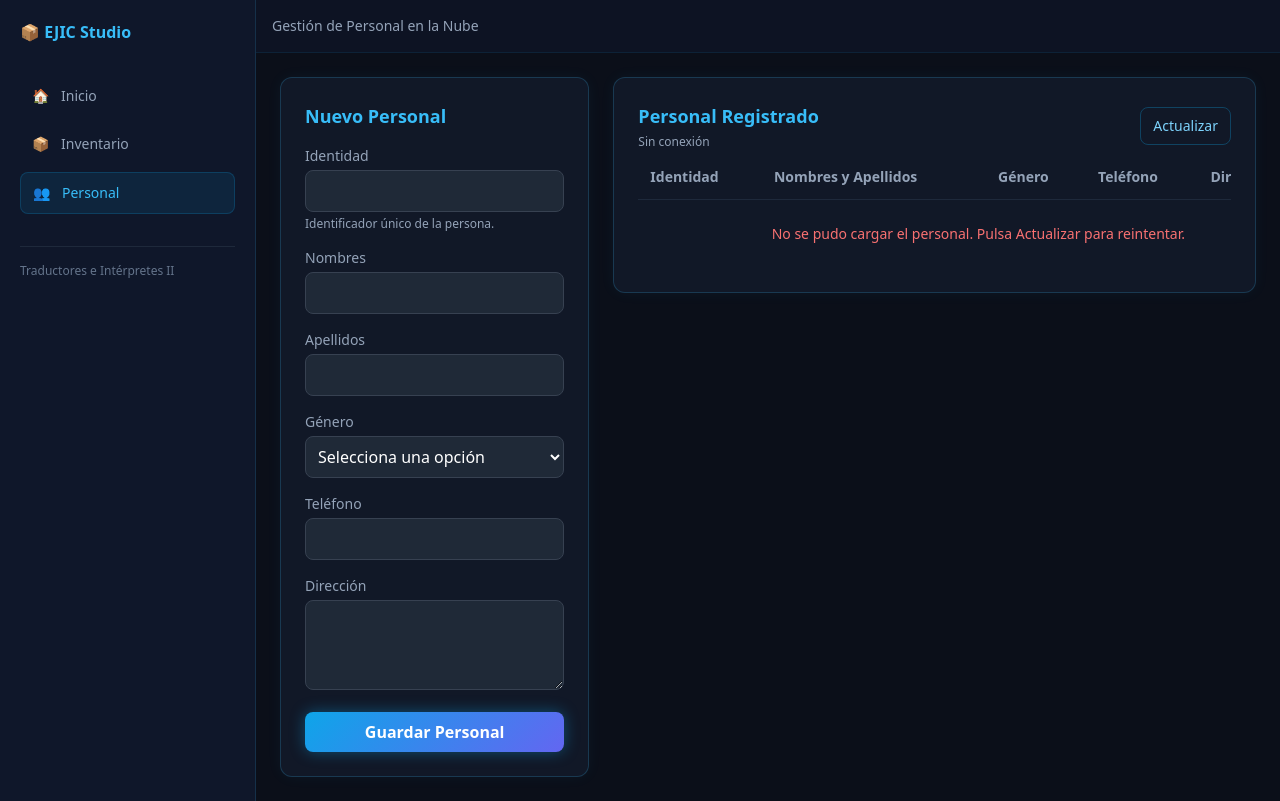
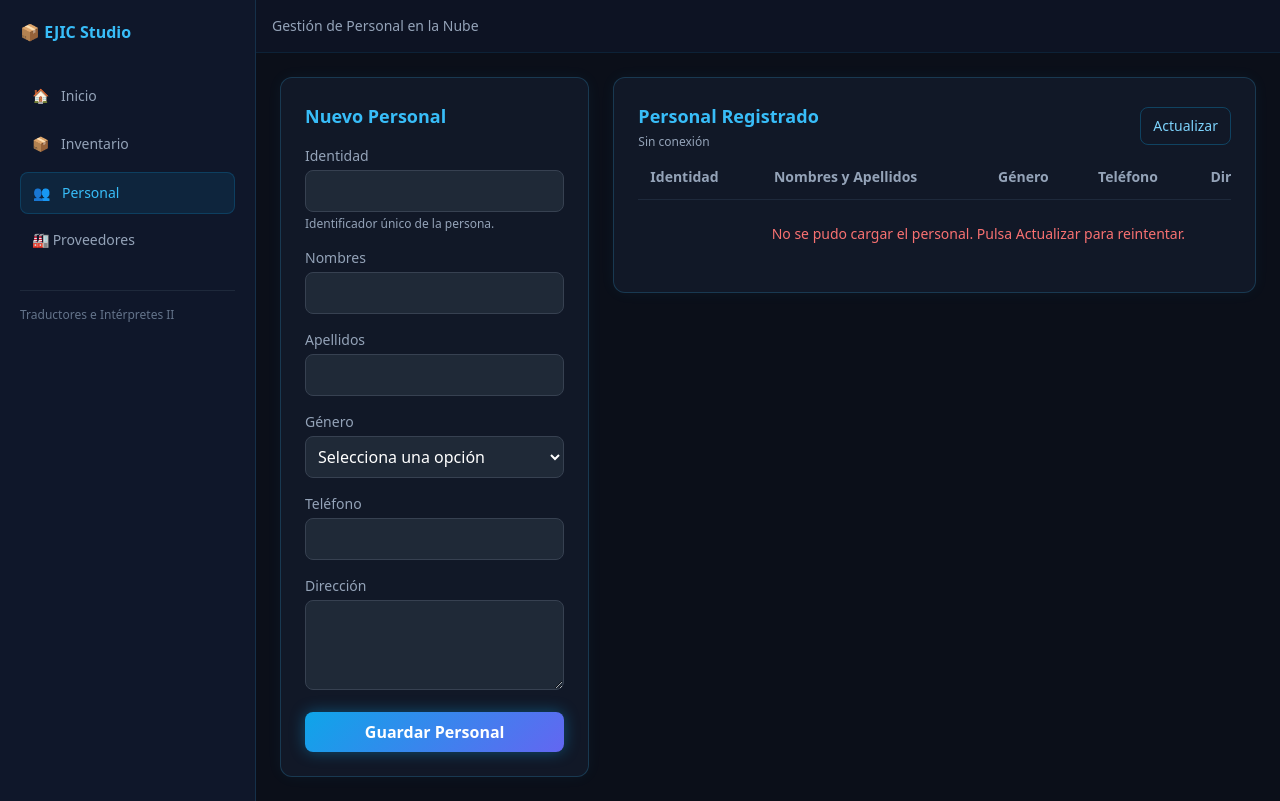
Before and after one commit to X1NDY/PROJECTO_3P_T2, a plain HTML site: page personal.html in a window 1280 px wide. Drawn offline with nearby package versions, Linux system fonts and the light colour scheme; no server answers.

Commit message:
Añadir enlace a la página de proveedores en el menú de navegación de personal.html

```diff
--- a/personal.html
+++ b/personal.html
@@ -25,6 +25,7 @@
             <a href="index.html" class="flex gap-3 px-3 py-2.5 rounded-lg text-slate-400 hover:bg-slate-800 hover:text-slate-200 transition">🏠 <span>Inicio</span></a>
             <a href="inventario.html" class="flex gap-3 px-3 py-2.5 rounded-lg text-slate-400 hover:bg-slate-800 hover:text-slate-200 transition">📦 <span>Inventario</span></a>
             <a href="personal.html" aria-current="page" class="flex gap-3 px-3 py-2.5 rounded-lg bg-sky-500/10 text-sky-400 border border-sky-500/20 font-medium">👥 <span>Personal</span></a>
+            <a href="proveedores.html" class="block px-3 py-2 rounded-lg text-slate-400 hover:text-sky-300">🏭 Proveedores</a>
         </nav>
         <p class="hidden md:block mt-8 pt-4 border-t border-slate-800 text-xs text-slate-500">Traductores e Intérpretes II</p>
     </aside>
```
